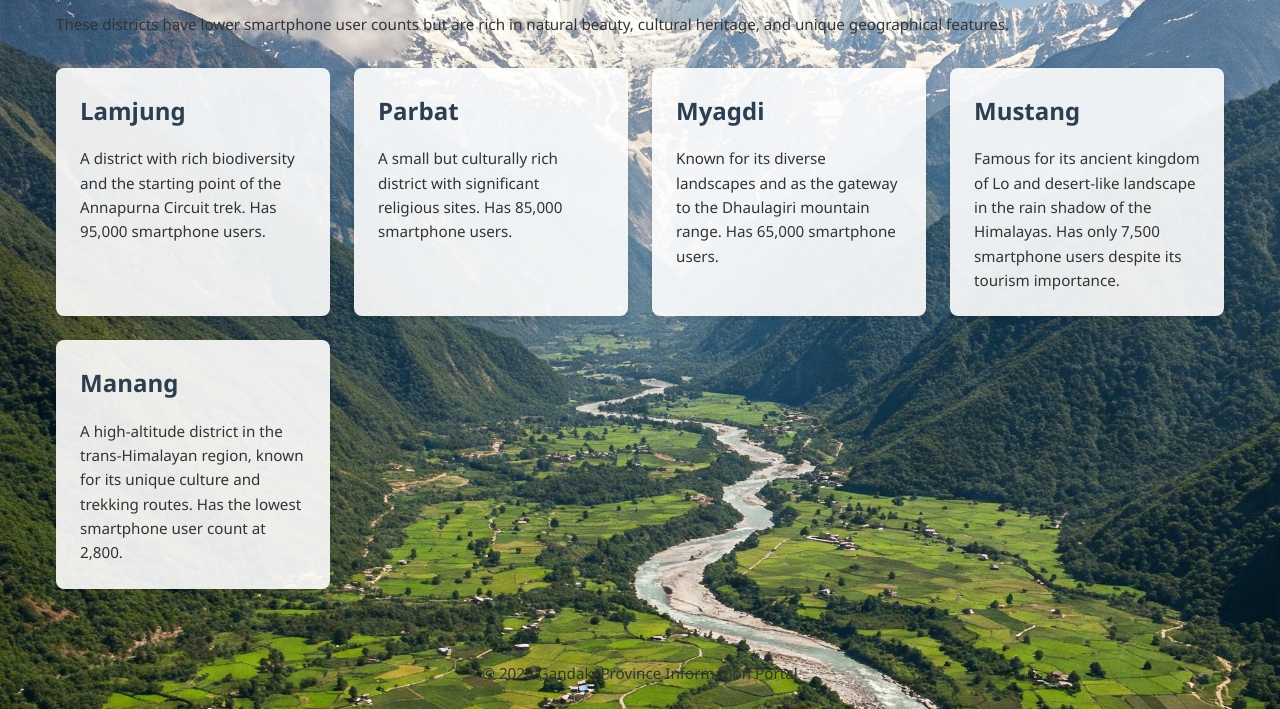
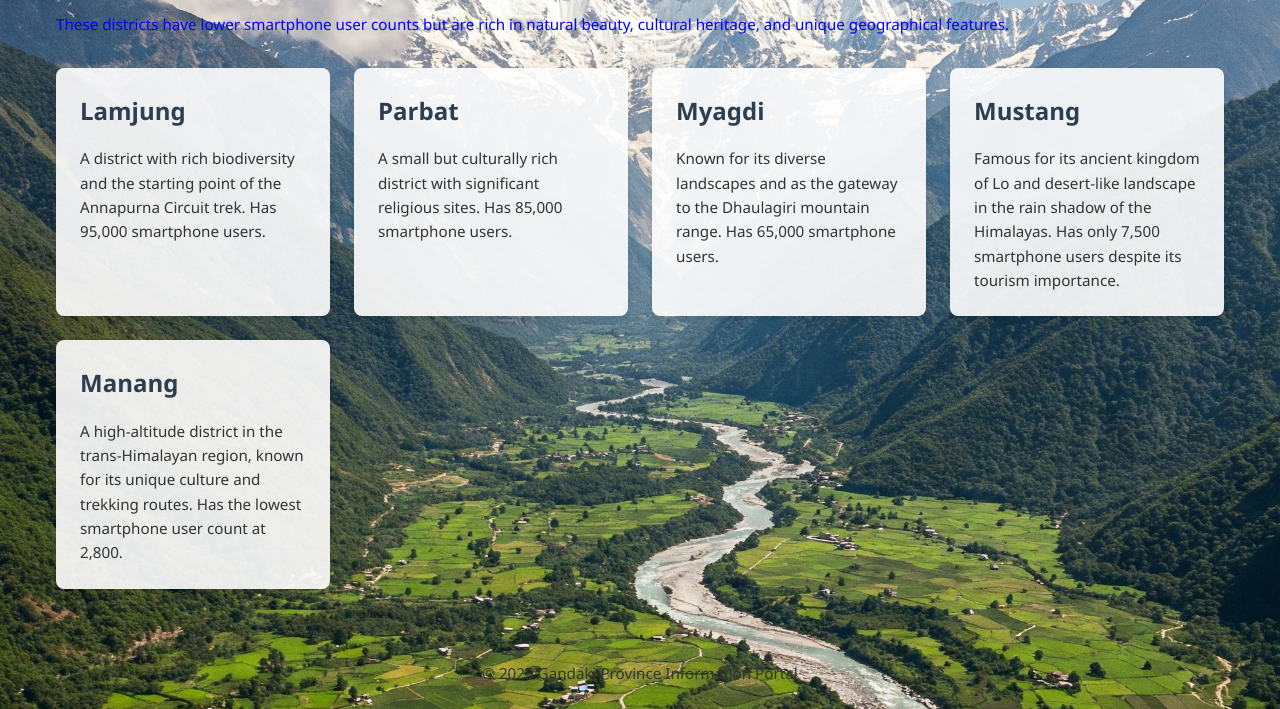
Before and after one commit to chaitanya5656589/Dados, a website: page minor-districts.html in a window 1280 px wide. Shown: the part 153-862 px from the top of the page. Drawn offline with Linux system fonts and the light colour scheme.

Commit message:
Update minor-districts.html

```diff
--- a/minor-districts.html
+++ b/minor-districts.html
@@ -39,7 +39,7 @@
     </header>
     <main>
       <h2>Minor Districts of Gandaki Province</h2>
-      <p>These districts have lower smartphone user counts but are rich in natural beauty, cultural heritage, and unique geographical features.</p>
+      <p style="color: blue">These districts have lower smartphone user counts but are rich in natural beauty, cultural heritage, and unique geographical features.</p>
 
       <div class="districts-grid">
         <div class="district-card">
```
